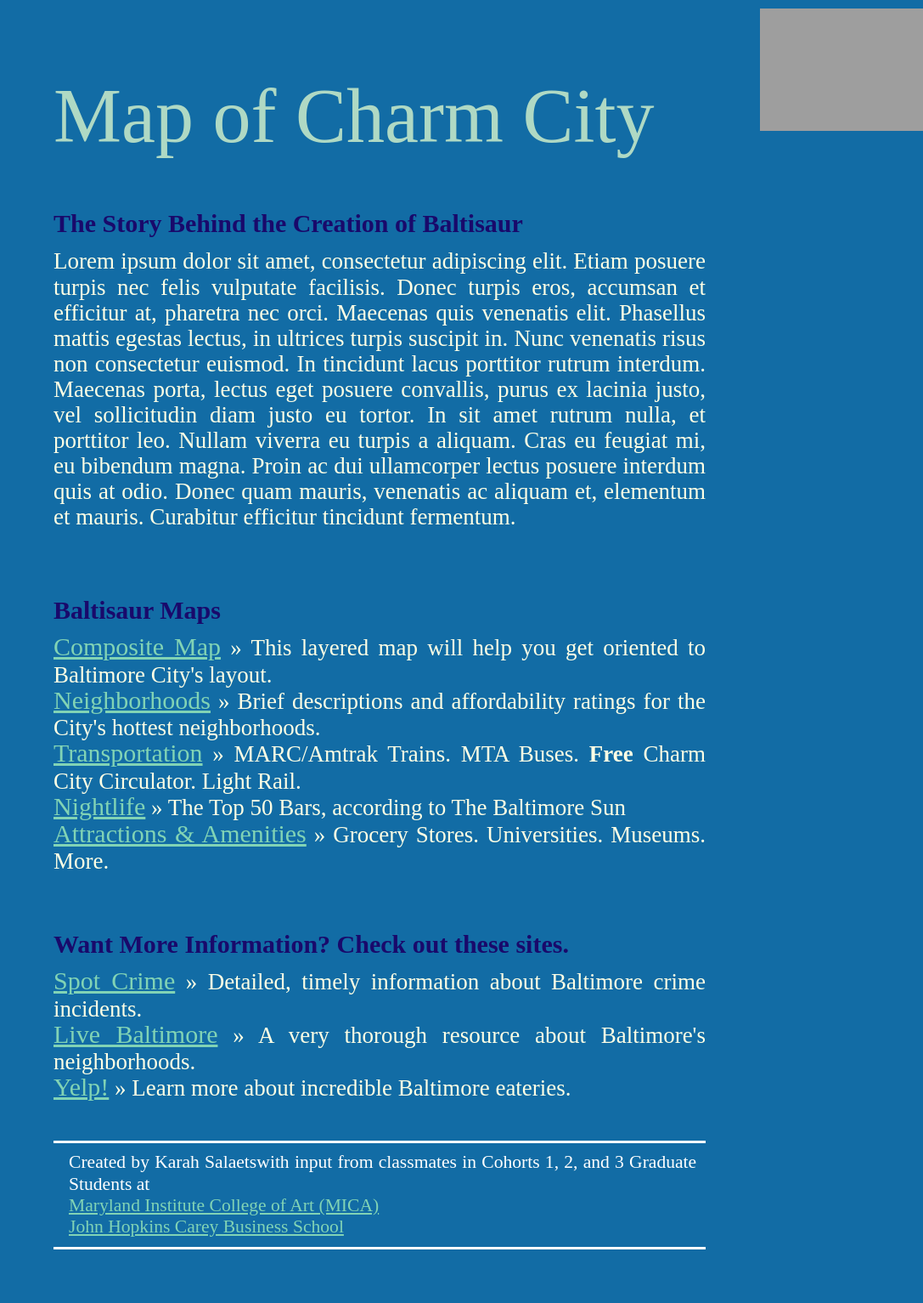
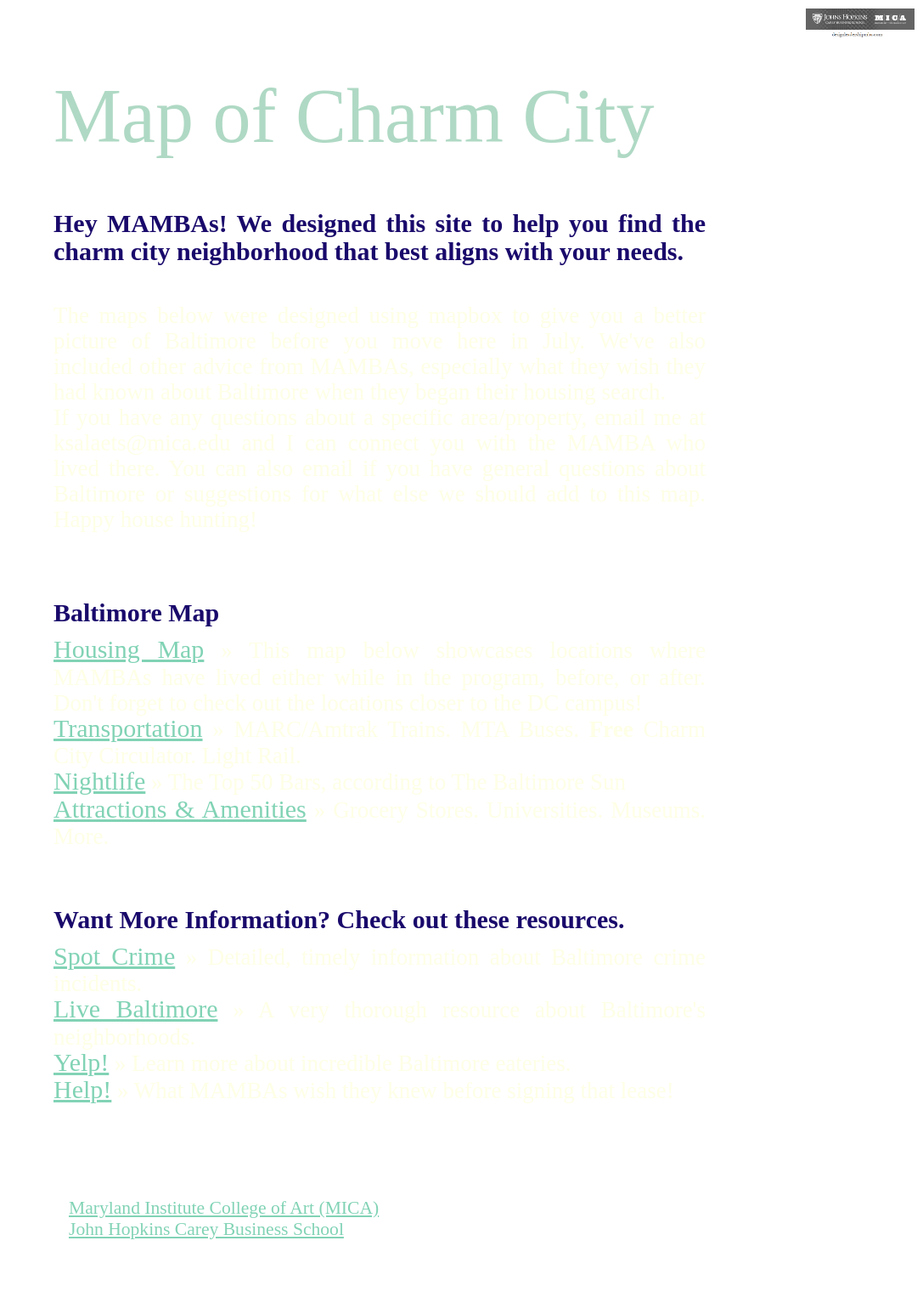
Before and after one commit to Karahmel/MAMBAMap, a Jekyll site: the page built from index.html, in a window 1280 px wide. Shown: the whole page at 85% size, without its empty margins (193-1280 px from the left). Built offline with Jekyll 4.4.1, drawn with Linux system fonts in a browser that asks for light colours; Markdown is read by kramdown in place of the engine named in the settings.

Commit message:
Mmmmooree

```diff
--- a/_layouts/default.html
+++ b/_layouts/default.html
@@ -18,7 +18,7 @@
 </head>
 <body>
 
-<img style="position: absolute; top: 10px; right: 0;" src="{{ site.url }}/MAMBAMap/images/baltisaur.jpeg" width="15%" >
+<img style="position: absolute; top: 10px; right: 10px;" src="{{ site.url }}/MAMBAMap/images/MICarey.png" width="10%" >
 <!-- ClickTale Top part -->
 <script type="text/javascript">
 var WRInitTime=(new Date()).getTime();
--- a/css/screen.css
+++ b/css/screen.css
@@ -55,9 +55,9 @@
 }
 
 body {
-  background-color: #126CA5;
+  background-color: white;
   font: 16px century gothic, century gothic, clean, sans-serif;
-  line-height: 110%;
+  line-height: 80%;
   *font-size: small;
   text-align: center;
 }
@@ -163,7 +163,7 @@
   }
 
     .site .footer .contact {
-      float: left;
+      float: center;
       margin-left: .2em;
     }
 
--- a/index.html
+++ b/index.html
@@ -6,29 +6,28 @@
   <div id="home">
 <br/>
 <br/>
- <h1>The Story Behind the Creation of Baltisaur</h1>
+ <h1>Hey MAMBAs! We designed this site to help you find the charm city neighborhood that best aligns with your needs.</h1>
   <ul class="posts">
-    <li><span>Lorem ipsum dolor sit amet, consectetur adipiscing elit. Etiam posuere turpis nec felis vulputate facilisis. Donec turpis eros, accumsan et efficitur at, pharetra nec orci. Maecenas quis venenatis elit. Phasellus mattis egestas lectus, in ultrices turpis suscipit in. Nunc venenatis risus non consectetur euismod. In tincidunt lacus porttitor rutrum interdum. Maecenas porta, lectus eget posuere convallis, purus ex lacinia justo, vel sollicitudin diam justo eu tortor. In sit amet rutrum nulla, et porttitor leo. Nullam viverra eu turpis a aliquam. Cras eu feugiat mi, eu bibendum magna. Proin ac dui ullamcorper lectus posuere interdum quis at odio. Donec quam mauris, venenatis ac aliquam et, elementum et mauris. Curabitur efficitur tincidunt fermentum.</li>
+    <li><span><br>The maps below were designed using mapbox to give you a better picture of Baltimore before you move here in July. We've also included other advice from MAMBAs, especially what they wish they had known about Baltimore when they began their housing search.</br>If you have any questions about a specific area/property, email me at ksalaets@mica.edu and I can connect you with the MAMBA who lived there. You can also email if you have general questions about Baltimore or suggestions for what else we should add to this map. Happy house hunting!</li>
   </ul><br/>
 
 
-  <h1>Baltisaur Maps</h1>
+  <h1>Baltimore Map</h1>
   <ul class="posts">
 
-  <li><a href="Layers.html">Composite Map</a><span> &raquo; This layered map will help you get oriented to Baltimore City's layout.</span></li>
-  <li><a href="NeighborhoodsMap.html">Neighborhoods</a><span> &raquo; Brief descriptions and affordability ratings for the City's hottest neighborhoods.</span></li>
+  <li><a href="NeighborhoodsMap.html">Housing Map</a><span> &raquo; This map below showcases locations where MAMBAs have lived either while in the program, before, or after. Don't forget to check out the locations closer to the DC campus! </span></li>
  <li><a href="TransportationMap.html">Transportation</a><span> &raquo; MARC/Amtrak Trains. MTA Buses. <strong>Free</strong> Charm City Circulator. Light Rail.</span></li>
   <li><a href="NightlifeMap.html">Nightlife</a><span> &raquo; The Top 50 Bars, according to The Baltimore Sun</span></li>
   <li><a href="AttractionsMap.html">Attractions & Amenities</a><span> &raquo; Grocery Stores. Universities. Museums. More.</span></li>
 
   <br/>
 <br/>
-   <h1>Want More Information? Check out these sites.</h1>
+   <h1>Want More Information? Check out these resources.</h1>
   <ul class="posts">
     <li><a href="http://spotcrime.com/#baltimore%2C%20md">Spot Crime</a><span> &raquo; Detailed, timely information about Baltimore crime incidents.</span></li>
     <li><a href="http://livebaltimore.com/">Live Baltimore</a><span> &raquo; A very thorough resource about Baltimore's neighborhoods.</span></li>
     <li><a href="http://www.yelp.com/baltimore">Yelp!</a><span> &raquo; Learn more about incredible Baltimore eateries.</span></li>
-
+    <li><a href="What I wish I knew.pdf">Help!</a><span> &raquo; What MAMBAs wish they knew before signing that lease!</span></li>
 
   </ul>
 
```
Also changed, not shown: images/MICarey.png (added), 1 other file.
